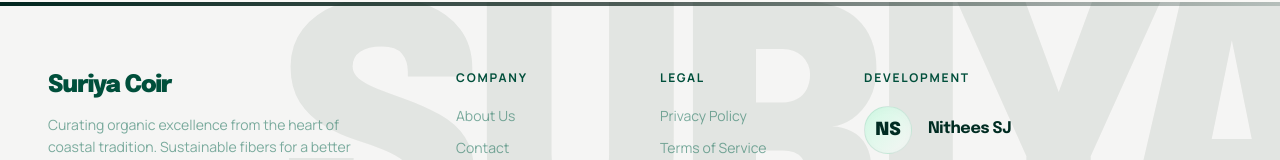
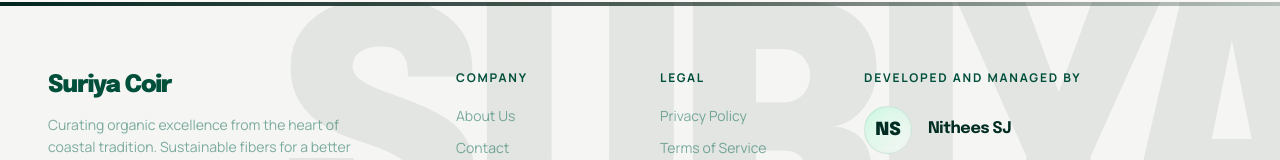
Before and after one commit to nithees-sj/suriyacoir, a React (Vite) app: page /contact in a window 1280 px wide. Shown: the part 1834-1994 px from the top of the page. Built offline with nearby package versions, Linux system fonts and the light colour scheme.

Commit message:
updated personal info to footer

```diff
--- a/src/components/Footer.jsx
+++ b/src/components/Footer.jsx
@@ -111,7 +111,7 @@
           {/* Developer */}
           <div className="md:col-span-4">
             <p className="font-bold text-emerald-900 text-xs uppercase tracking-[0.15em] mb-5">
-              Development
+              Developed and managed by
             </p>
             <div className="flex flex-col gap-6">
               <div className="flex items-center gap-4">
```
